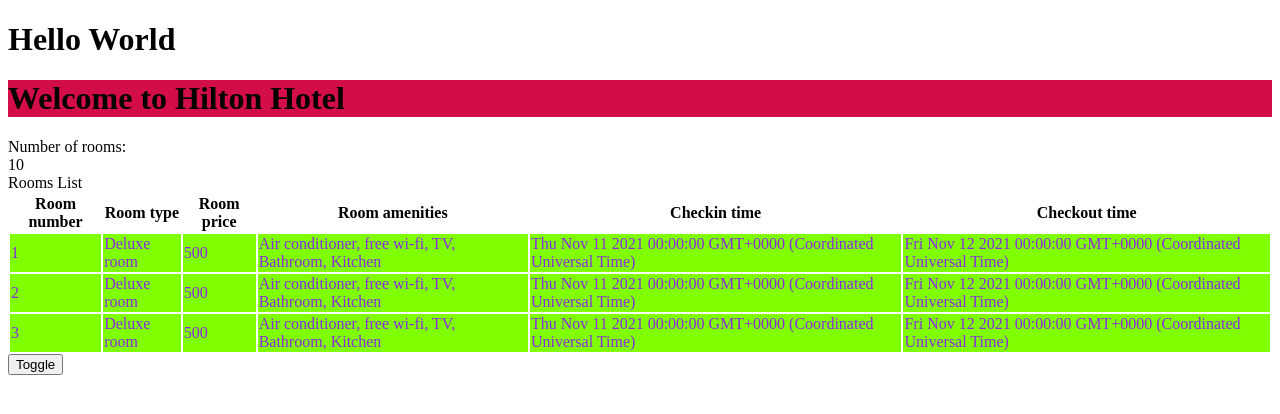
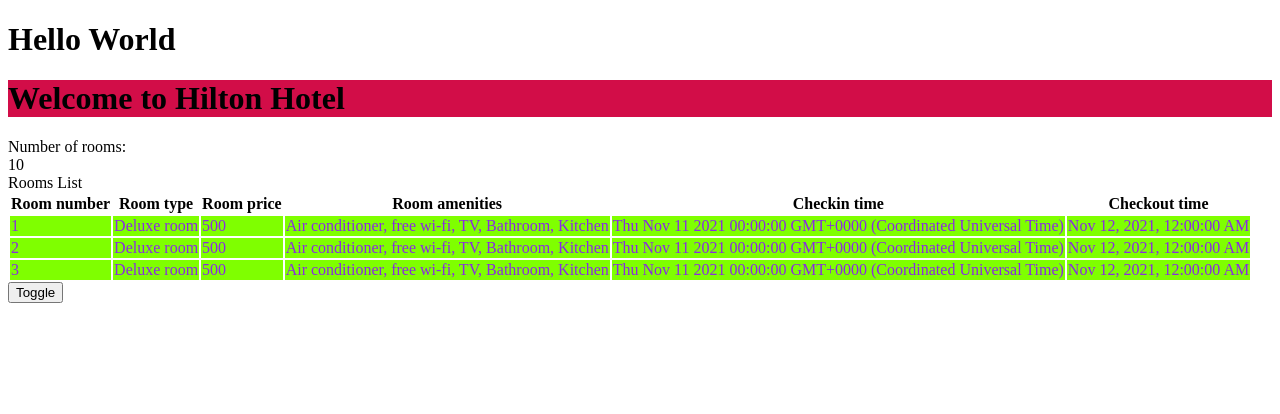
Before and after one commit to Rafael30586/CursoAngularFreeCodeCamp, an Angular app in the folder hotelinventoryapp2/: page / in a window 1280 px wide. Shown: the top 414 px of the page. Built offline with nearby package versions, Linux system fonts and the light colour scheme.

Commit message:
datepipe

```diff
--- a/hotelinventoryapp2/src/app/rooms/rooms.html
+++ b/hotelinventoryapp2/src/app/rooms/rooms.html
@@ -24,7 +24,7 @@
             <td>{{room.price}}</td>
             <td>{{room.amenities}}</td>
             <td>{{room.checkinTime}}</td>
-            <td>{{room.checkoutTime}}</td>
+            <td>{{room.checkoutTime | date:'medium'}}</td> <!-- Este es un pipe llanmado DatePipe que hace que la fecha se vea de otra forma, en este caso, en un formato más corto. Hay más formatos para elegir que pueden verse en la documentación oficial-->
         </tr>
     </table>
 </div>
```
